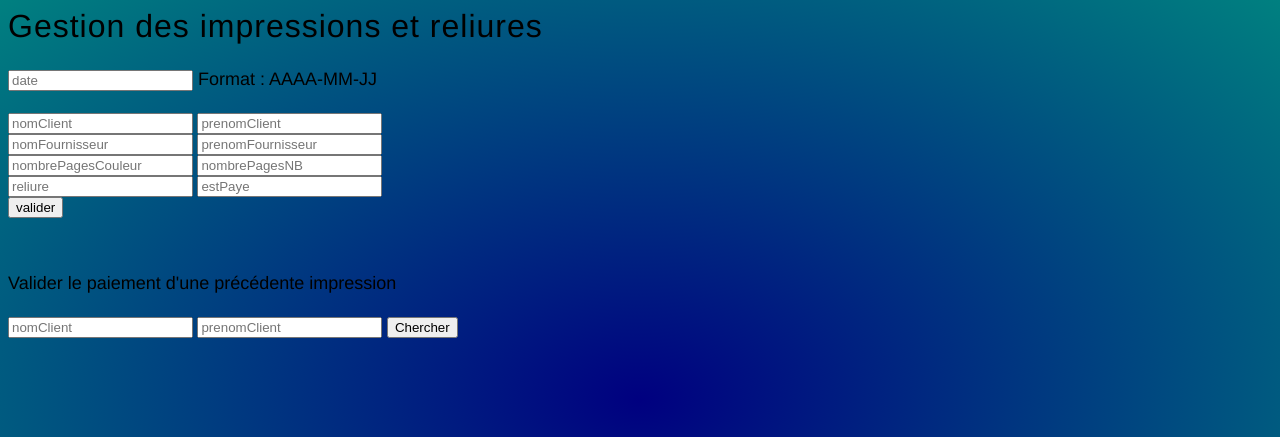
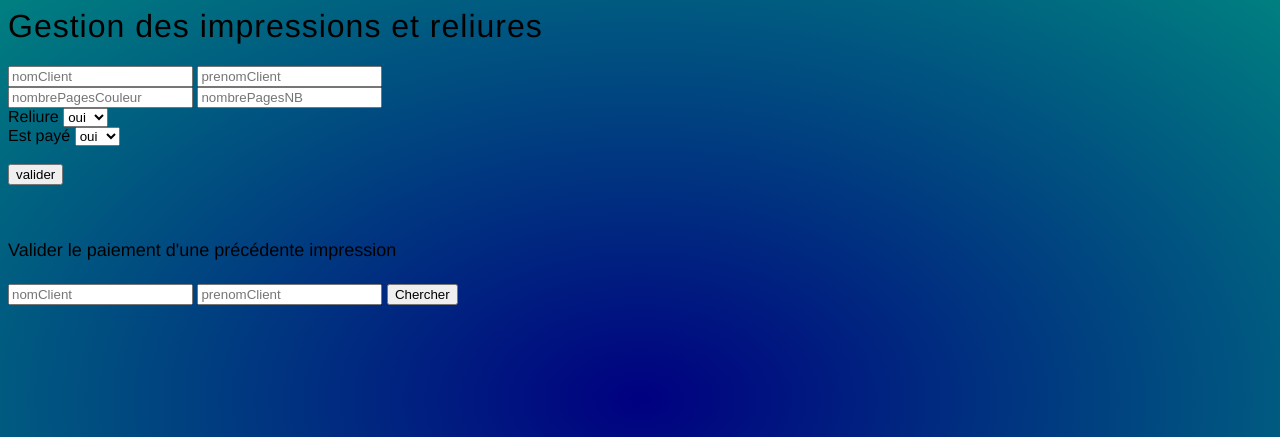
Before and after one commit to TNServices/erp, a Django app: template impression/templates/impression.html in a window 1280 px wide. Shown: the top 437 px of the page. Run offline with Django 3.2, Linux system fonts and the light colour scheme; the template is opened without the code that fills it, so the values that code supplies are empty.

Commit message:
modification de l'interface de reliure : date et fournisseur déterminés automatiquement, selecteurs pour 'reliure' et 'est payé'

```diff
--- a/impression/templates/impression.html
+++ b/impression/templates/impression.html
@@ -12,21 +12,27 @@
 
     <form method="post"  role="form" action="">
       {% csrf_token %}
-      <p>
-        <input type="text" name="date" placeholder="date"/>
-        Format : AAAA-MM-JJ
-      </p>
+
       <input type="text" name="nomClient" placeholder="nomClient"/>
       <input type="text" name="prenomClient" placeholder="prenomClient"/>
-      <br/>
-      <input type="text" name="nomFournisseur" placeholder="nomFournisseur"/>
-      <input type="text" name="prenomFournisseur" placeholder="prenomFournisseur"/>
       <br/>
       <input type="text" name="nombrePagesCouleur" placeholder="nombrePagesCouleur"/>
       <input type="text" name="nombrePagesNB" placeholder="nombrePagesNB"/>
       <br/>
-      <input type="text" name="reliure" placeholder="reliure"/>
-      <input type="text" name="estPaye" placeholder="estPaye"/>
+      <div class="deroul">
+        Reliure
+        <select name="reliure">
+          <option> oui
+          <option> non
+        </select>
+      </div>
+      <div class="deroul">
+        Est payé
+        <select name="estPaye">
+          <option> oui
+          <option> non
+        </select>
+      </div>
       <br/>
       <input type="submit" value="valider" name="addToDatabase"/>
     </form>
```
Also changed, not shown: impression/views.py (+9 -5 lines), db.sqlite3, 4 other files.
